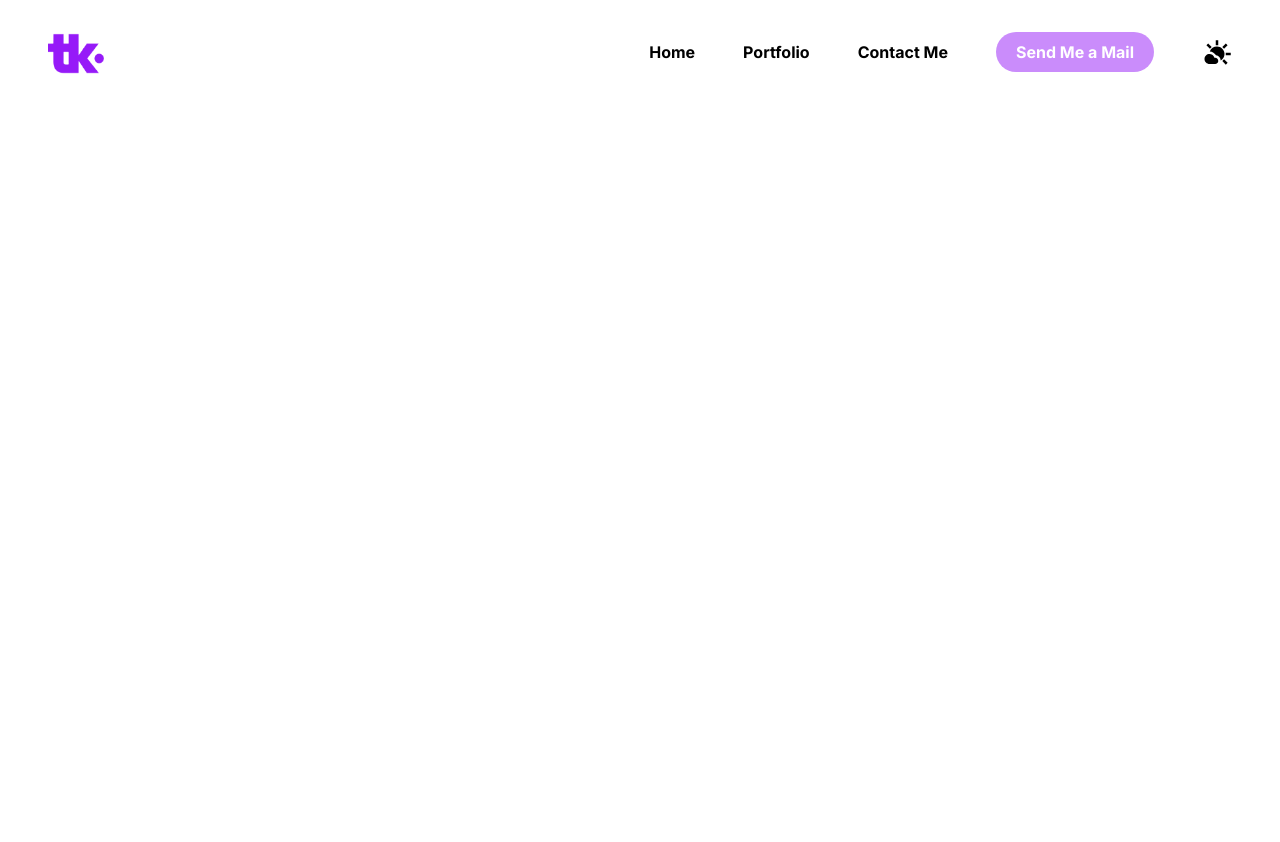
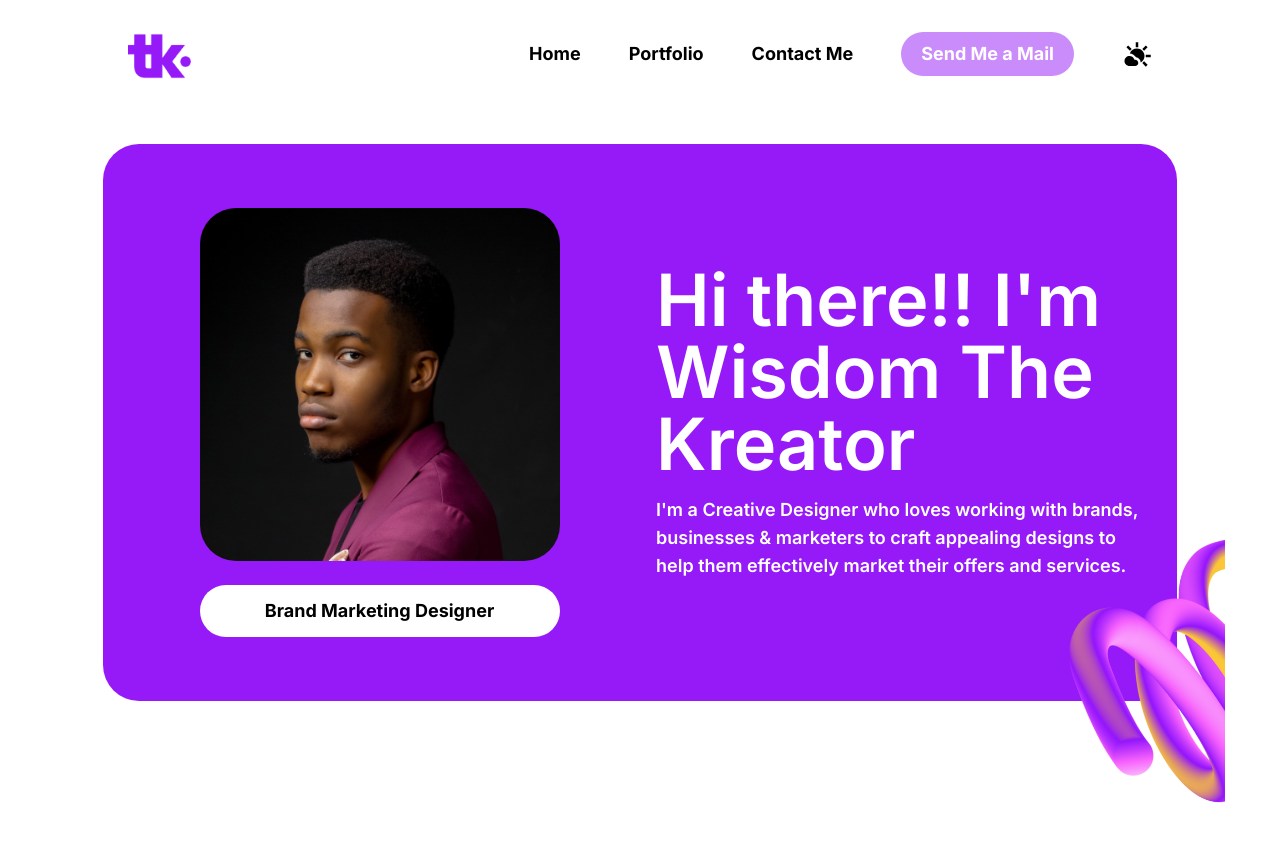
Before and after one commit to TheAce74/TheKreatorPortfolio, a React (Vite) app: page / in a window 1280 px wide. Before the commit the page ends 800 px from the top, so only its background shows below. Built offline with nearby package versions, Linux system fonts and the light colour scheme.

Commit message:
feat: completed home section

```diff
--- a/index.html
+++ b/index.html
@@ -43,7 +43,7 @@
     />
   </head>
   <body
-    class="font-inter bg-neutral-100 text-neutral-900 dark:bg-neutral-900 dark:text-neutral-100"
+    class="font-inter text-lg bg-neutral-100 text-neutral-900 dark:bg-neutral-900 dark:text-neutral-100"
   >
     <div id="root"></div>
     <script type="module" src="/src/main.tsx"></script>
--- a/src/App.tsx
+++ b/src/App.tsx
@@ -1,9 +1,11 @@
 import Header from "./components/Header";
+import Home from "./components/Home";
 
 function App() {
   return (
     <main>
       <Header />
+      <Home />
     </main>
   );
 }
--- a/src/components/Header.tsx
+++ b/src/components/Header.tsx
@@ -46,7 +46,7 @@ export default function Header() {
         className="w-[3.5em]"
       />
       <div className="flex items-center gap-4 md:gap-8 lg:gap-12">
-        <nav className="hidden sm:block">
+        <nav className="hidden md:block">
           <ul
             role="list"
             className="flex items-center gap-4 md:gap-8 lg:gap-12 *:font-bold"
--- /dev/null
+++ b/src/components/Home.tsx
@@ -0,0 +1,48 @@
+import profile from "../assets/profile.png";
+import curve1 from "../assets/curved1.png";
+
+export default function Home() {
+  return (
+    <section id="home" className="section relative">
+      <div className="p-8 bg-primary-500 dark:bg-primary-900 rounded-[2em] md:grid md:grid-cols-2 md:gap-8 md:items-center lg:py-16">
+        <div>
+          <img
+            src={profile}
+            alt="The Kreator Himself"
+            draggable={false}
+            width="430px"
+            height="422px"
+            className="rounded-[2em] mx-auto w-[min(100%,_20em)]"
+          />
+          <p className="mt-6 mb-6 md:mb-0 mx-auto text-center w-[min(100%,_20em)] bg-neutral-100 text-neutral-900 font-bold py-3 px-6 rounded-full">
+            Brand Marketing Designer
+          </p>
+        </div>
+        <div className="*:text-neutral-100 *:font-semibold text-center md:text-left">
+          <h1 className="text-5xl lg:text-6xl xl:text-7xl mb-4">
+            Hi there!! I'm Wisdom The Kreator
+          </h1>
+          <p>
+            I'm a Creative Designer who loves working with brands, businesses &
+            marketers to craft appealing designs to help them effectively market
+            their offers and services.
+          </p>
+          <a
+            href="mailto:chimawisdom153@gmail.com"
+            className="block mt-6 w-max mx-auto md:mx-0 bg-primary-900 dark:bg-primary-500 text-neutral-100 py-3 px-6 rounded-full hover:bg-neutral-900 focus-visible:bg-neutral-900 dark:hover:bg-neutral-900 dark:focus-visible:bg-neutral-900 transition-colors active:scale-95 md:hidden"
+          >
+            Work With Me
+          </a>
+        </div>
+      </div>
+      <img
+        src={curve1}
+        alt=""
+        draggable={false}
+        width="373px"
+        height="647px"
+        className="absolute bottom-0 right-[-1rem] w-48 translate-y-1/3"
+      />
+    </section>
+  );
+}
--- a/src/index.css
+++ b/src/index.css
@@ -4,10 +4,10 @@
 
 @layer utilities {
   .section {
-    @apply p-4 w-[calc(min(100%,_120rem)_-_2rem)] mx-auto sm:p-8;
+    @apply p-4 w-[calc(min(100%,_65em)_-_2rem)] mx-auto sm:p-8;
   }
 
   .header {
-    @apply py-4 px-0 w-[calc(min(100%,_120rem)_-_2rem)] mx-auto sm:p-8;
+    @apply py-4 px-0 w-[calc(min(100%,_70rem)_-_2rem)] mx-auto sm:p-8;
   }
 }
```
